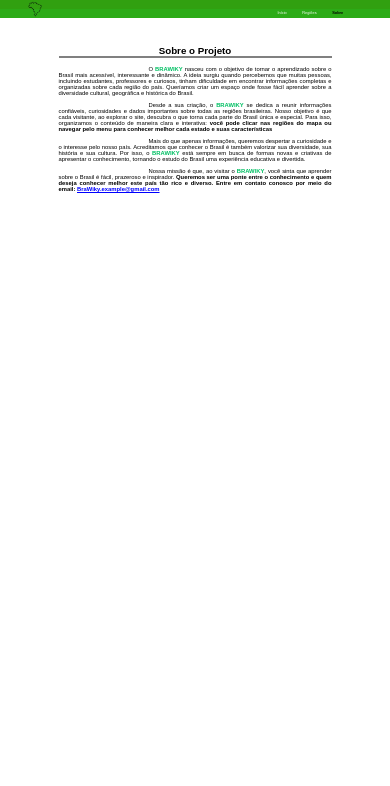
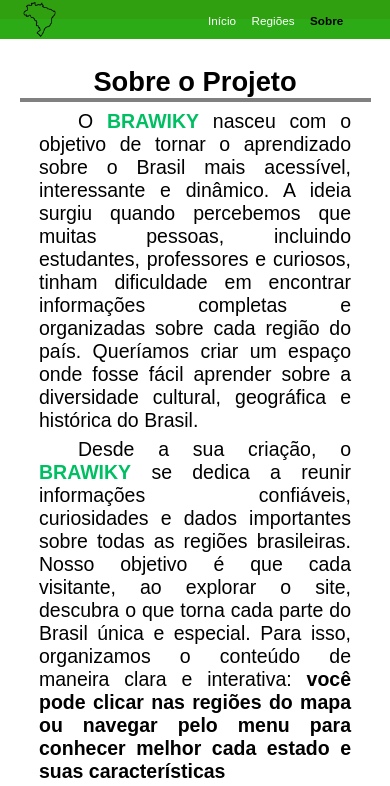
Before and after one commit to DaviTavaresdosSantos/BraWiky, a plain HTML site: page sobre.html in a window 390 px wide. Shown: the top 786 px of the page. Drawn offline with Linux system fonts and the light colour scheme.

Commit message:
3.0.0.0
modelo para celular em ajuste

```diff
--- a/sobre.html
+++ b/sobre.html
@@ -12,7 +12,7 @@
 
     <main>
 
-         <h1>Sobre o Projeto</h1>
+         <h1 id="titulo">Sobre o Projeto</h1>
          <div class="barra"> </div>
 
 
@@ -31,9 +31,10 @@
             o Brasil é também valorizar sua diversidade, sua história e sua cultura. Por isso, o <span class="BraWiky">BRAWIKY</span> está sempre em busca de formas
             novas e criativas de apresentar o conhecimento, tornando o estudo do Brasil uma experiência educativa e divertida.</p>
 
-            <p class="paragrafo">Nossa missão é que, ao visitar o <span class="BraWiky">BRAWIKY</span>, você sinta que aprender sobre o Brasil é fácil, prazeroso e inspirador. <span class="negrito">Queremos
-            ser uma ponte entre o conhecimento e quem deseja conhecer melhor este país tão rico e diverso. Entre em contato conosco por meio do email:  <a href="#" style="color: blue; text-decoration: line;">BraWiky.example@gmail.com</a></span></p>
-
+        <p class="paragrafo">Nossa missão é que, ao visitar o <span class="BraWiky">BRAWIKY</span>, você sinta que aprender sobre o Brasil é fácil, prazeroso e inspirador. <span class="negrito">Queremos
+        ser uma ponte entre o conhecimento e quem deseja conhecer melhor este país tão rico e diverso. Entre em contato conosco por meio do email:  <a href="#" style="color: blue; text-decoration: line;">BraWiky.example@gmail.com</a></span></p>
+                <br>
+                <br>
 
     </main>
 
--- a/style.css
+++ b/style.css
@@ -246,3 +246,41 @@ span{
     max-width: 70vw;
     margin: 3px;
 }
+
+
+/*--------------------media--------------------*/
+
+@media(max-width: 400px){
+
+.menu img{
+
+    width: 10vw;
+    margin-left: 5vw ;
+
+}
+
+ul a{
+
+    font-size: 3vw;
+
+}
+
+.paragrafo{
+
+    text-indent: 10vw;
+    max-width: 80vw;
+    font-size: 5vw;
+
+}
+.barra{
+
+    width: 90vw;
+    height: 1vw;
+
+}
+#titulo{
+
+    font-size: 7vw;
+
+}
+}
```
